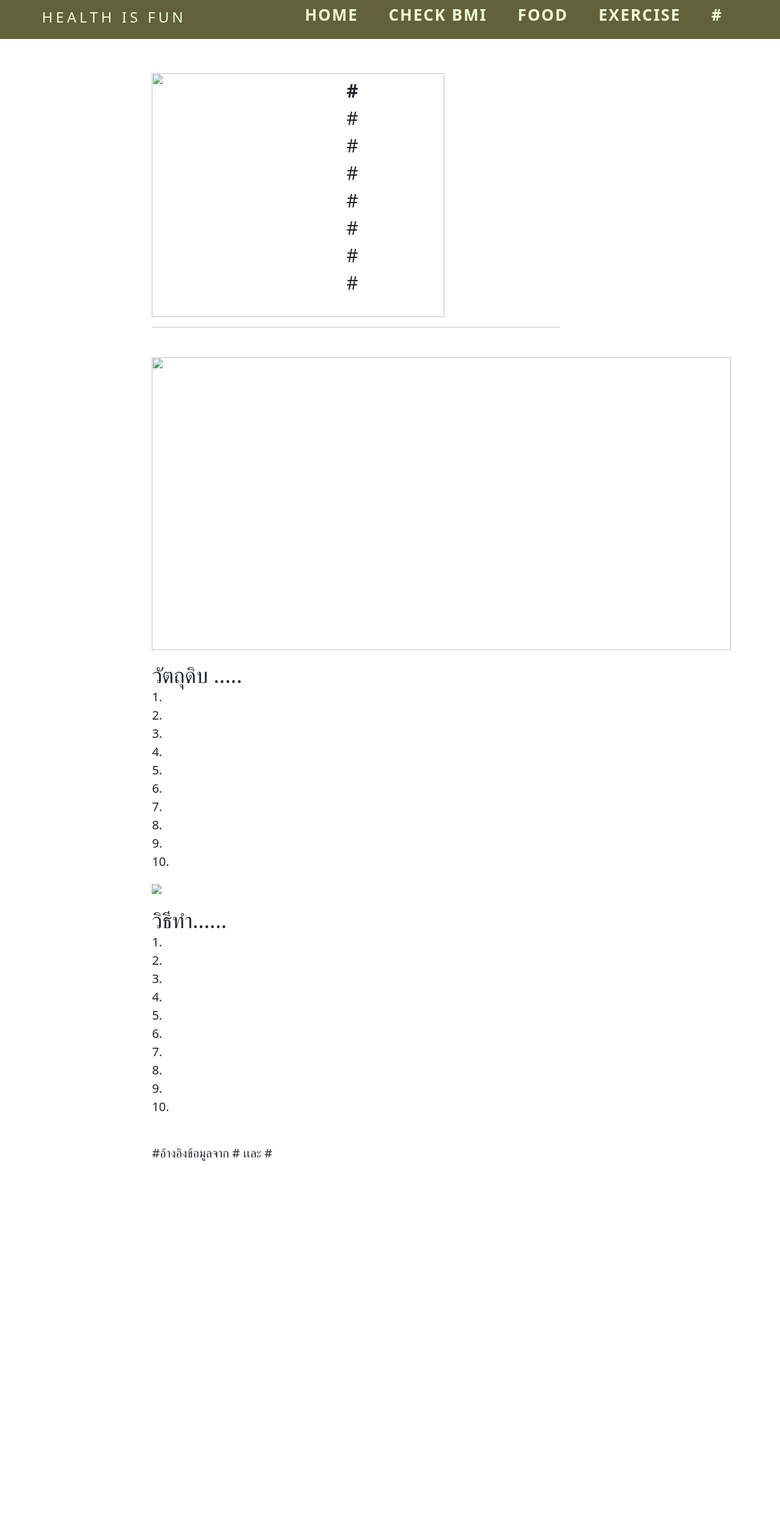
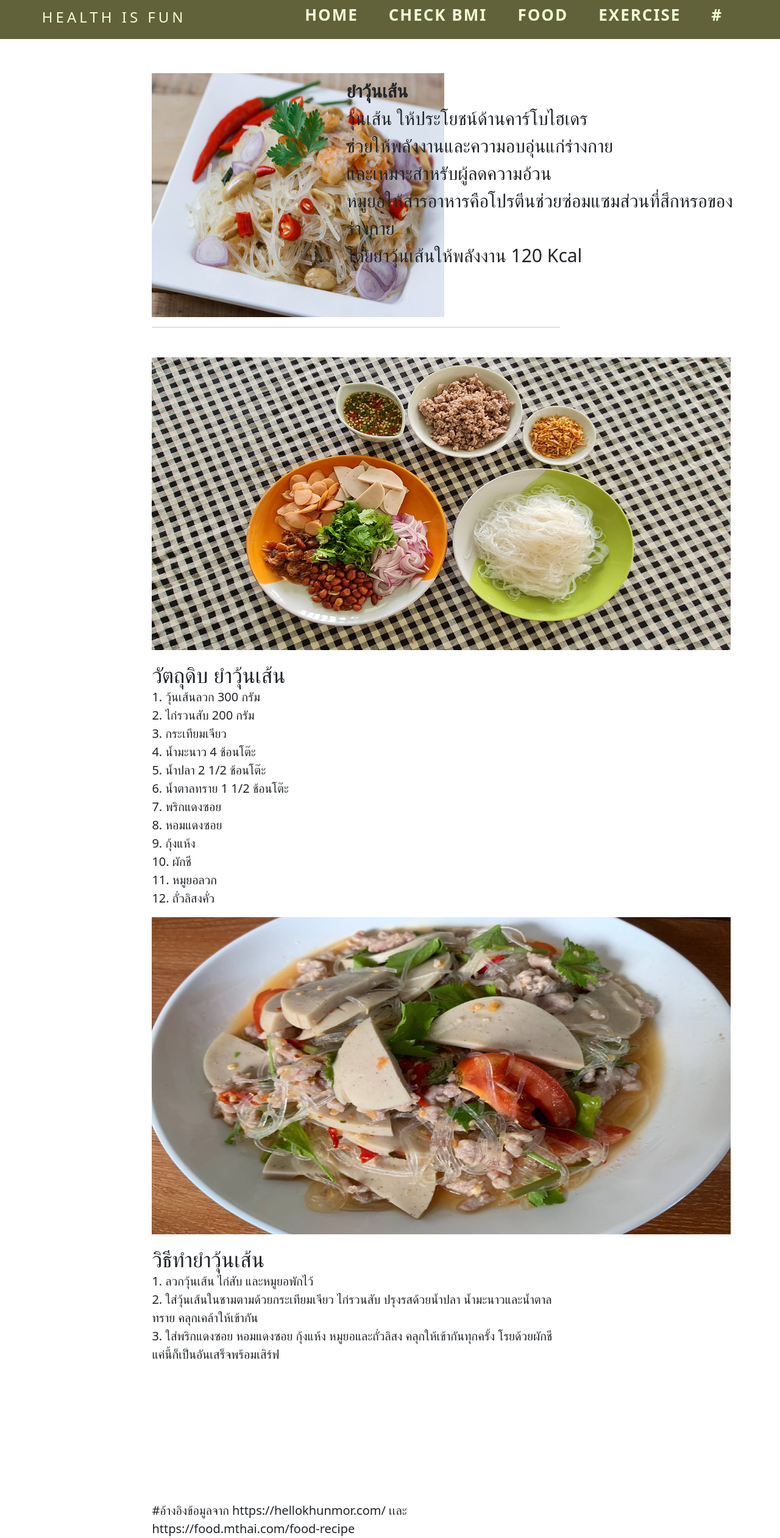
Before and after one commit to Wichai-Kommongkhun/Project, a Flask app: template templates/food_all/food_menu/menu_16.html in a window 1280 px wide. Shown: the whole page at 61% size. Before the commit the page ends 1904 px from the top, so only its background shows below. Run offline with Flask 2, Linux system fonts and the light colour scheme; the template is opened without the code that fills it, so the values that code supplies are empty; some libraries are stand-ins or nearby versions.

Commit message:
Update menu_16.html

```diff
--- a/templates/food_all/food_menu/menu_16.html
+++ b/templates/food_all/food_menu/menu_16.html
@@ -37,53 +37,55 @@
         <div class="container">
 
             <p class="p-title">
-            <br><b>#</b>
-            <br>#
-            <br>#
-            <br>#
-            <br>#
-            <br>#
-            <br>#
-            <br>#
+            <br><b>ยำวุ้นเส้น</b>
+            <br>วุ้นเส้น ให้ประโยชน์ด้านคาร์โบไฮเดร
+            <br>ช่วยให้พลังงานและความอบอุ่นแก่ร่างกาย
+            <br>และเหมาะสำหรับผู้ลดความอ้วน
+            <br>หมูยอให้สารอาหารคือโปรตีนช่วยซ่อมแซมส่วนที่สึกหรอของร่างกาย
+            <br>โดยยำวุ้นเส้นให้พลังงาน 120 Kcal
+            <br>
+            <br>
             </p>
 
             <div class="menu">
 
-                <img src="#" width="480px" height="400px">
+                <img src="/static/images/ยำวุ้นเส้น.jpg" width="480px" height="400px">
 
                 <hr>
-                <img src="#" width="950px" height="480px"
+                <img src="/static/images/วัตถุดิบ ยำวุ้นเส้น.jpg" width="950px" height="480px"
                 style="margin: 5% 0 0 0%;">
-                <h3>วัตถุดิบ .....</h3>
+                <h3>วัตถุดิบ ยำวุ้นเส้น</h3>
                 <p>
-                        1.
-                <br>    2.
-                <br>    3.
-                <br>    4.
-                <br>    5.
-                <br>    6.
-                <br>    7.
-                <br>    8.
-                <br>    9.
-                <br>    10.
+                        1. วุ้นเส้นลวก 300 กรัม
+                <br>    2. ไก่รวนสับ 200 กรัม
+                <br>    3. กระเทียมเจียว
+                <br>    4. น้ำมะนาว 4 ช้อนโต๊ะ
+                <br>    5. น้ำปลา 2 1/2 ช้อนโต๊ะ
+                <br>    6. น้ำตาลทราย 1 1/2 ช้อนโต๊ะ
+                <br>    7. พริกแดงซอย
+                <br>    8. หอมแดงซอย
+                <br>    9. กุ้งแห้ง
+                <br>    10. ผักชี
+                <br>    11. หมูยอลวก
+                <br>    12. ถั่วลิสงคั่ว
                 </p>
-                <img src="#">
+                <img src="/static/images/ยำวุ้นเส้น2.jpg" width="950px" height="520px">
 
-                <h3>วิธีทำ......</h3>
+                <h3>วิธีทำยำวุ้นเส้น</h3>
                 <p>
-                            1.
-                    <br>    2.
-                    <br>    3.
-                    <br>    4.
-                    <br>    5.
-                    <br>    6.
-                    <br>    7.
-                    <br>    8.
-                    <br>    9.
-                    <br>    10.
+                            1.  ลวกวุ้นเส้น ไก่สับ และหมูยอพักไว้
+                    <br>    2.  ใส่วุ้นเส้นในชามตามด้วยกระเทียมเจียว ไก่รวนสับ ปรุงรสด้วยน้ำปลา น้ำมะนาวและน้ำตาลทราย คลุกเคล้าให้เข้ากัน
+                    <br>    3.  ใส่พริกแดงซอย หอมแดงซอย กุ้งแห้ง หมูยอและถั่วลิสง คลุกให้เข้ากันทุกครั้ง โรยด้วยผักชี แค่นี้ก็เป็นอันเสร็จพร้อมเสิร์ฟ
+                    <br>
+                    <br>
+                    <br>
+                    <br>
+                    <br>
+                    <br>
+                    <br>
                 </p>
                 <p>
-                    <br> #อ้างอิงข้อมูลจาก  # เเละ #
+                    <br> #อ้างอิงข้อมูลจาก  https://hellokhunmor.com/ เเละ https://food.mthai.com/food-recipe
                 </p>
 
             </div>
```
